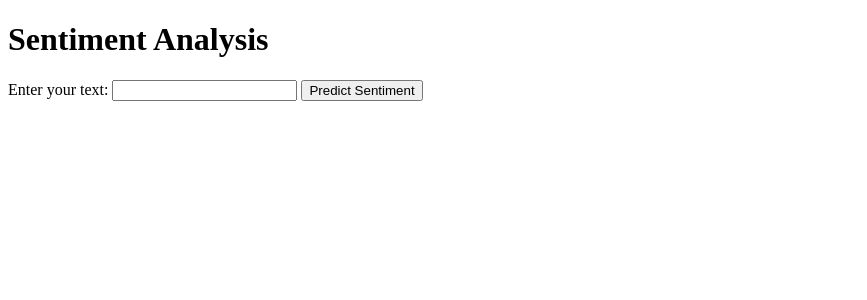
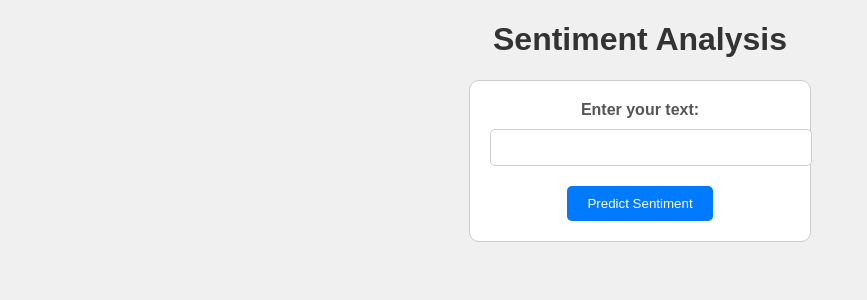
Before and after one commit to FizaAamir/MLOPS_Assignment1, a Flask app: page / in a window 1280 px wide. Shown: the top 300 px of the page, without its empty margins (0-867 px from the left). Run offline with Flask 3, Linux system fonts and the light colour scheme; parts of the project's set-up code (start-up, migrations or seed data) failed here and were passed over.

Commit message:
Made changes in index.html

```diff
--- a/templates/index.html
+++ b/templates/index.html
@@ -2,6 +2,60 @@
 <html>
 <head>
     <title>Sentiment Analysis</title>
+    <style>
+        body {
+            font-family: Arial, sans-serif;
+            background-color: #f0f0f0;
+            text-align: center;
+        }
+
+        h1 {
+            color: #333;
+        }
+
+        form {
+            background-color: #fff;
+            border: 1px solid #ccc;
+            padding: 20px;
+            border-radius: 10px;
+            width: 300px;
+            margin: 0 auto;
+        }
+
+        label {
+            display: block;
+            margin-bottom: 10px;
+            font-weight: bold;
+            color: #555;
+        }
+
+        input[type="text"] {
+            width: 100%;
+            padding: 10px;
+            margin-bottom: 20px;
+            border: 1px solid #ccc;
+            border-radius: 5px;
+        }
+
+        button[type="submit"] {
+            background-color: #007bff;
+            color: #fff;
+            border: none;
+            border-radius: 5px;
+            padding: 10px 20px;
+            cursor: pointer;
+        }
+
+        button[type="submit"]:hover {
+            background-color: #0056b3;
+        }
+
+        p {
+            font-weight: bold;
+            color: #333;
+            margin-top: 20px;
+        }
+    </style>
 </head>
 <body>
     <h1>Sentiment Analysis</h1>
```
